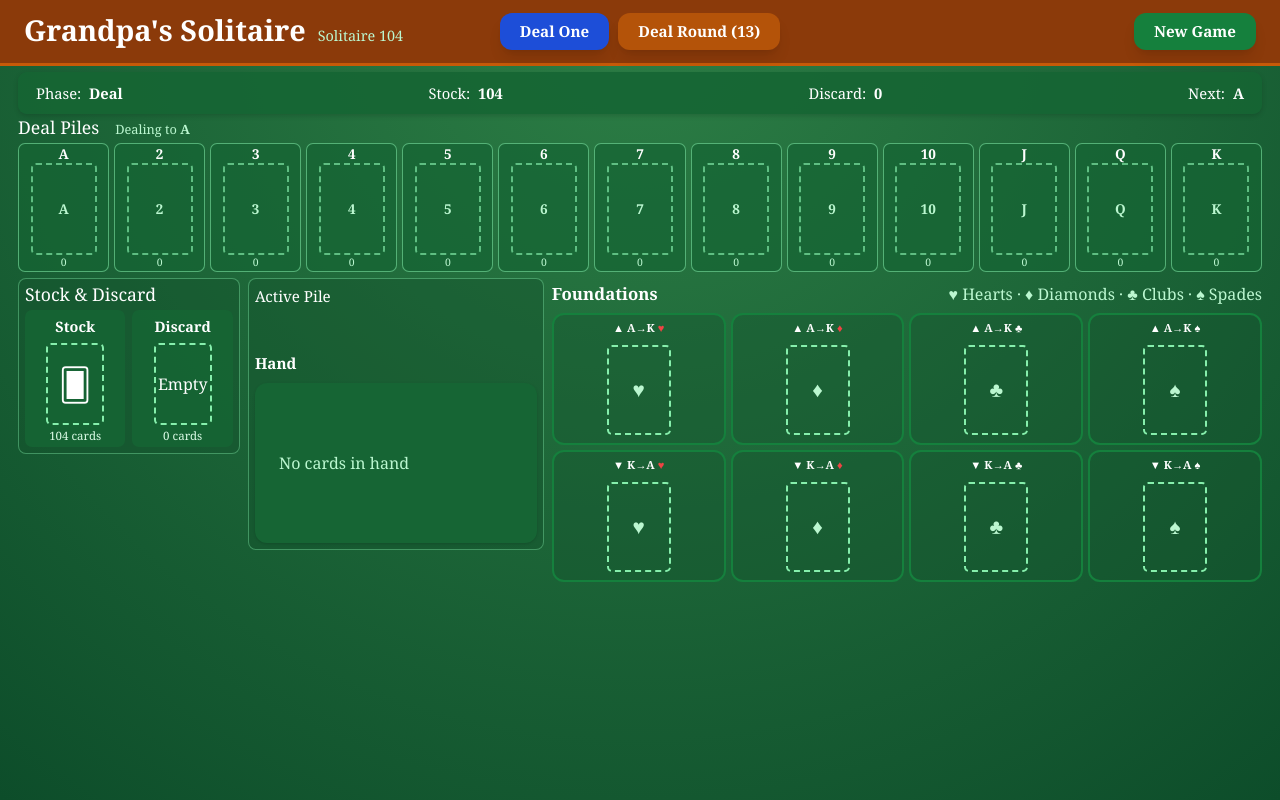
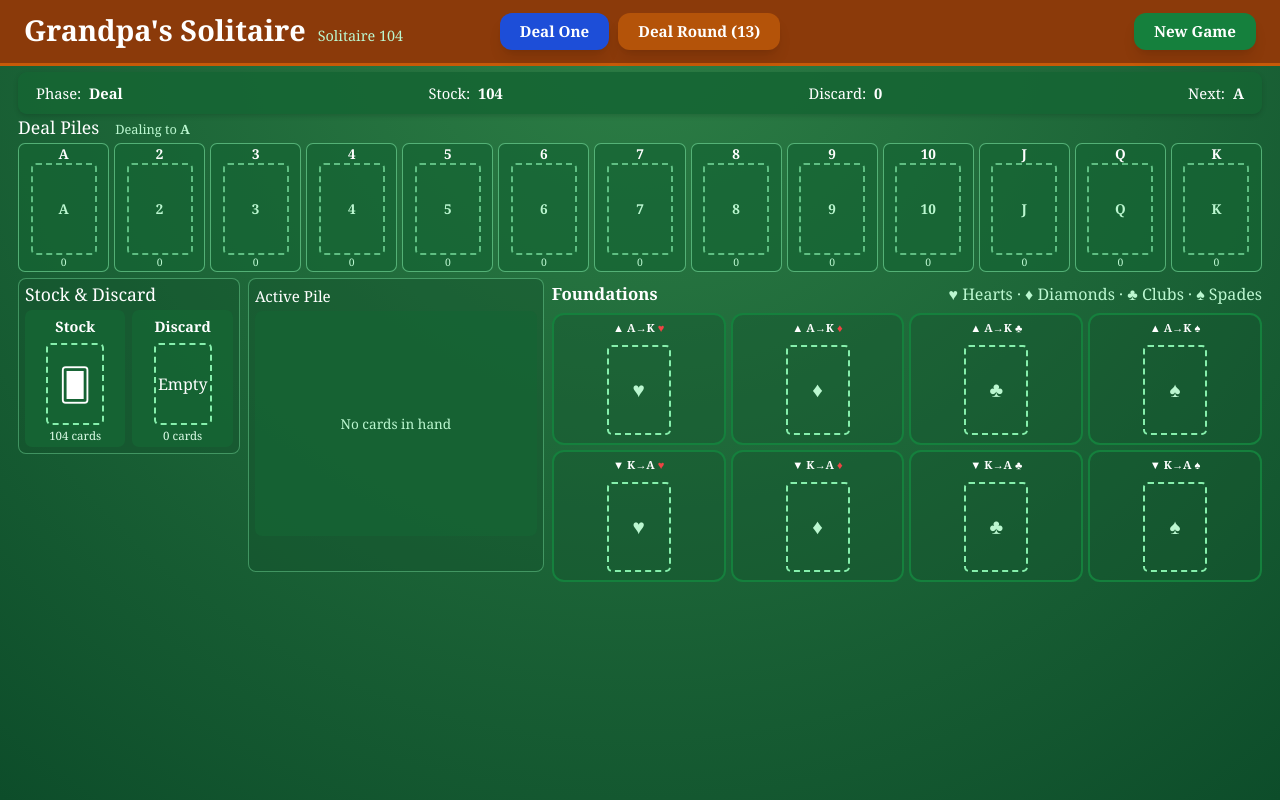
Before and after one commit to Jeff866/Grandpa-Solitaire, a React (Vite) app: page / in a window 1280 px wide. Built offline with nearby package versions, Linux system fonts and the light colour scheme; the HTML template or start-up script is replaced by a standard one.

Commit message:
Keep active hand contained without shifting board

```diff
--- a/src/components/Hand.jsx
+++ b/src/components/Hand.jsx
@@ -1,86 +1,97 @@
 import PlayingCard from "./PlayingCard";
-
 
 export default function Hand({
   cards = [],
   onPlayCard,
 }) {
+  function getCardPosition(index, count) {
+    if (count <= 1) {
+      return {
+        left: "10px",
+        transform: "none",
+      };
+    }
 
+    /*
+     * Spread smaller hands comfortably across the panel.
+     * Larger hands automatically overlap more tightly.
+     *
+     * Because the cards are absolutely positioned,
+     * the hand never increases the height of the board.
+     */
+    const cardWidth = 72;
+    const sidePadding = 10;
+
+    /*
+     * Percentage spacing is capped so large hands remain
+     * inside the Active Pile.
+     */
+    const maxSpread =
+      count <= 7
+        ? 88
+        : count <= 10
+          ? 86
+          : 84;
+
+    const position =
+      (index / (count - 1)) * maxSpread;
+
+    return {
+      left: `calc(${position}% + ${sidePadding}px)`,
+      transform:
+        index === 0
+          ? "none"
+          : "translateX(-50%)",
+    };
+  }
 
   return (
-
-    <section className="mt-10">
-
-      <h2 className="text-2xl font-bold mb-4">
-        Hand
-      </h2>
-
-
-      <div className="
-        bg-green-800
-        rounded-xl
-        p-6
-        shadow
-        min-h-40
-        flex
-        flex-wrap
-        gap-4
-        items-center
-      ">
-
-
+    <section className="active-hand">
+      <div className="active-hand-area">
         {cards.length === 0 ? (
-
-          <div className="text-green-200">
+          <div className="active-hand-empty">
             No cards in hand
           </div>
+        ) : (
+          cards.map((card, index) => {
+            const position = getCardPosition(
+              index,
+              cards.length
+            );
 
-        ) : (
-
-
-          cards.map((card,index) => (
-
+            return (
               <button
-
+                type="button"
                 key={card.id}
-
                 onClick={() =>
-                onPlayCard(card,index)
+                  onPlayCard?.(card, index)
                 }
-
-              className="
-                transform
-                hover:-translate-y-2
-                transition
-                cursor-pointer
-              "
-
+                className="active-hand-card"
+                style={{
+                  left: position.left,
+                  transform: position.transform,
+                  zIndex: index + 1,
+                }}
               >
-
                 <PlayingCard
-
                   rank={card.rank}
-
                   suit={card.suit}
-
-                red={card.red}
-
+                  red={
+                    card.suit === "♥" ||
+                    card.suit === "♦"
+                  }
                 />
-
-
               </button>
-
-          ))
-
-
+            );
+          })
         )}
-
-
       </div>
 
-
+      {cards.length > 0 && (
+        <div className="active-hand-count">
+          {cards.length} cards
+        </div>
+      )}
     </section>
-
   );
-
 }
--- a/src/index.css
+++ b/src/index.css
@@ -246,11 +246,97 @@ button {
   background: rgba(20, 83, 45, 0.45);
 }
 
+.active-panel {
+  height: 294px;
+  overflow: hidden;
+}
+
 .active-panel h2,
 .play-controls h2 {
   margin-top: 0;
   margin-bottom: 4px;
   font-size: 0.95rem;
+}
+
+/* ACTIVE PILE / HAND */
+
+.active-hand {
+  width: 100%;
+  height: 255px;
+  min-width: 0;
+  overflow: hidden;
+}
+
+.active-hand-area {
+  position: relative;
+  width: 100%;
+  height: 225px;
+  min-width: 0;
+  overflow: hidden;
+  border-radius: 7px;
+  background: rgba(22, 101, 52, 0.72);
+}
+
+.active-hand-empty {
+  position: absolute;
+  inset: 0;
+  display: flex;
+  align-items: center;
+  justify-content: center;
+  color: #bbf7d0;
+  font-size: 0.85rem;
+}
+
+.active-hand-card {
+  position: absolute;
+  top: 10px;
+  width: 72px;
+  height: 101px;
+  margin: 0;
+  padding: 0;
+  border: 0;
+  background: transparent;
+  cursor: pointer;
+  transform: translateX(-50%);
+  transition:
+    top 120ms ease,
+    transform 120ms ease;
+}
+
+.active-hand-card:first-child {
+  transform: translateX(0);
+}
+
+.active-hand-card:hover {
+  top: 2px;
+  z-index: 100 !important;
+}
+
+.active-hand-card > div {
+  width: 72px;
+  height: 101px;
+}
+
+.active-hand-card .text-xl {
+  font-size: 0.78rem;
+  line-height: 0.9rem;
+}
+
+.active-hand-card .text-5xl {
+  font-size: 1.8rem;
+  line-height: 1;
+}
+
+.active-hand-card .p-2 {
+  padding: 4px;
+}
+
+.active-hand-count {
+  height: 24px;
+  padding-top: 5px;
+  text-align: center;
+  color: #bbf7d0;
+  font-size: 0.72rem;
 }
 
 /* STOCK & DISCARD */
```
Lines whose indentation alone changed are shown as unchanged.
